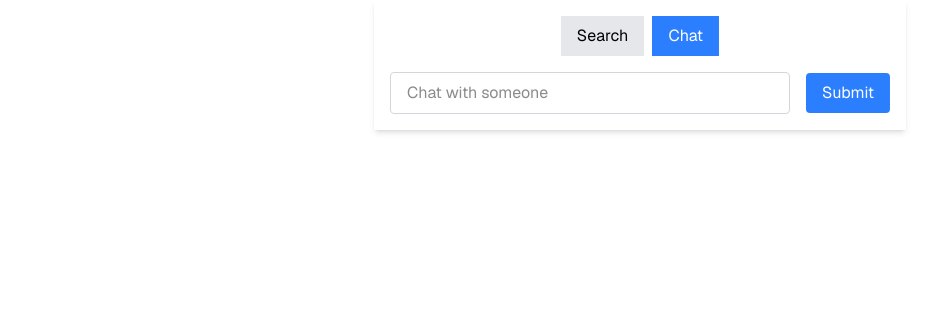
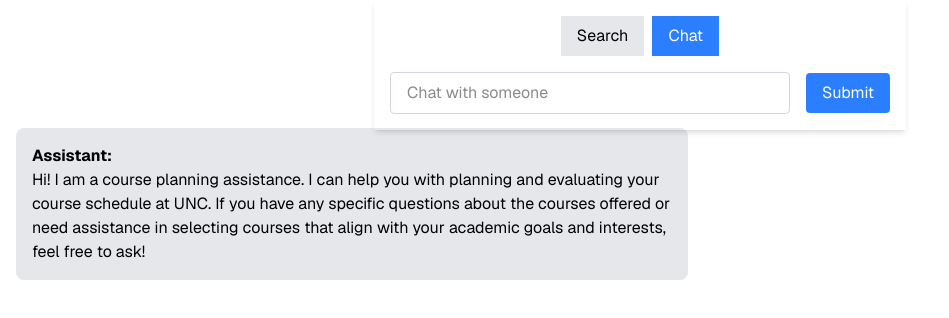
Before and after one commit to phadke555/coursemate, a Next.js app in the folder frontend/: page / in a window 1280 px wide. Both pictures are taken after a click on the button "Chat". Shown: the top 318 px of the page, without its empty margins (0-949 px from the left). Built offline with nearby package versions, Linux system fonts and the light colour scheme.

Commit message:
update chat interface

```diff
--- a/frontend/app/page.tsx
+++ b/frontend/app/page.tsx
@@ -1,5 +1,6 @@
 "use client";
 import { useState } from "react";
+import ReactMarkdown from "react-markdown";
 import { searchClasses, chatWithGPT } from "../utils/api";
 
 interface SearchResult {
@@ -14,7 +15,11 @@ export default function Home() {
   const [mode, setMode] = useState("search");
   const [loading, setLoading] = useState(false);
 
-  const [chatHistory, setChatHistory] = useState<{ role: string; content: string }[]>([]);
+    // Initialize chat history with the initial assistant message
+  const initialAssistantMessage = `Hi! I am a course planning assistance. I can help you with planning and evaluating your course schedule at UNC. If you have any specific questions about the courses offered or need assistance in selecting courses that align with your academic goals and interests, feel free to ask!`;
+  const [chatHistory, setChatHistory] = useState<{ role: string; content: string }[]>([
+      { role: "assistant", content: initialAssistantMessage },
+  ]);
 
   // This function calls the searchClasses API and chatWithGPT API
   const handleSubmit = async () => {
@@ -31,9 +36,9 @@ export default function Home() {
 
         // Append the user’s message and the AI’s response to chatHistory
         setChatHistory((prev) => [
+          ...prev, // older messages go at the top
           { role: "user", content: query },
           { role: "assistant", content: response },
-          ...prev, // older messages go after the newest
         ]);
 
         // Clear out the search results if you want them separate
@@ -118,17 +123,29 @@ export default function Home() {
             ))}
           </ol>
         )}
-        {mode === "chat" && chatHistory.length > 0 && (
+        {/* CHAT MODE MESSAGES */}
+                {mode === "chat" && chatHistory.length > 0 && (
           <div className="flex flex-col gap-4">
-            {chatHistory.map((message, index) => (
-              <div
-                key={index}
-                className="p-4 border border-gray-300 rounded shadow-sm font-[family-name:var(--font-geist-mono)]"
-              >
-                <strong>{message.role === "user" ? "You: " : "Assistant: "}</strong>
-                {message.content}
-              </div>
-            ))}
+            {chatHistory.map((message, index) => {
+              const isUser = message.role === "user";
+              return (
+                <div
+                  key={index}
+                  className={`flex ${isUser ? "justify-end" : "justify-start"}`}
+                >
+                  <div
+                    className={`rounded-lg p-4 max-w-2xl ${
+                      isUser
+                        ? "bg-blue-500 text-white"
+                        : "bg-gray-200 text-black"
+                    }`}
+                  >
+                    <strong>{isUser ? "You:" : "Assistant:"} </strong>
+                    <ReactMarkdown>{message.content}</ReactMarkdown>
+                  </div>
+                </div>
+              );
+            })}
           </div>
         )}
       </main>
--- a/frontend/package.json
+++ b/frontend/package.json
@@ -12,7 +12,8 @@
     "axios": "^1.8.2",
     "next": "15.2.2",
     "react": "^19.0.0",
-    "react-dom": "^19.0.0"
+    "react-dom": "^19.0.0",
+    "react-markdown": "^10.1.0"
   },
   "devDependencies": {
     "@eslint/eslintrc": "^3",
```
Also changed, not shown: 1 other file (tests, documents, lock files or other folders).
